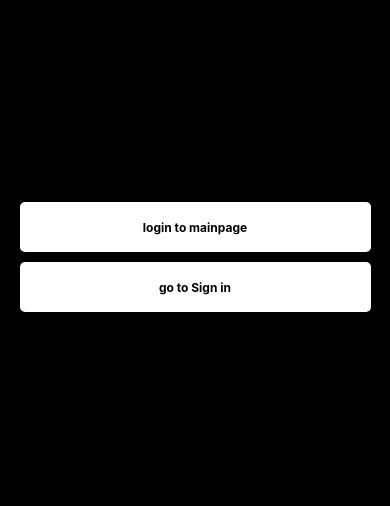
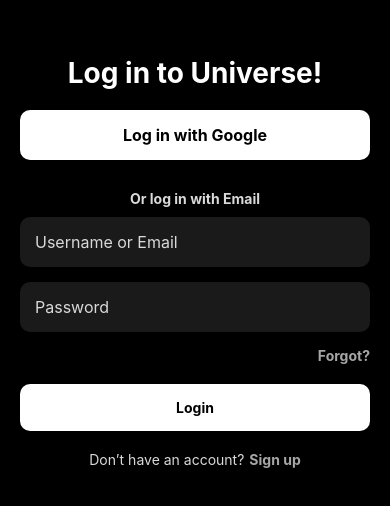
Before and after one commit to NdlanziT/Universe, a React Native app: screen /Login in a window 390 px wide. Shown: the part 160-666 px from the top of the page. Built offline with nearby package versions, Linux system fonts and the light colour scheme.

Commit message:
Fixed the log-in & sign-in screens but didnt add the authentication logic. On click of the "Create Account" & "Login" buttons the app redirects diractly to the home screen.

```diff
--- a/package.json
+++ b/package.json
@@ -11,6 +11,7 @@
   "dependencies": {
     "@expo-google-fonts/itim": "^0.2.3",
     "@expo/vector-icons": "^14.0.2",
+    "@react-native-community/checkbox": "^0.5.17",
     "@react-navigation/bottom-tabs": "^6.6.1",
     "@react-navigation/native": "^6.1.18",
     "@react-navigation/native-stack": "^6.11.0",
--- a/screens/startpages/login.js
+++ b/screens/startpages/login.js
@@ -1,43 +1,114 @@
-import { View, Text, TouchableOpacity, StyleSheet } from 'react-native';
 import React from 'react';
+import { View, Text, TouchableOpacity, TextInput, StyleSheet } from 'react-native';
 
-const Login = ({navigation}) => {
+const Login = ({ navigation }) => {
   return (
     <View style={styles.container}>
+      <Text style={styles.header}>Log in to Universe!</Text>
+
+      {/* Google Login Button */}
+      <TouchableOpacity style={styles.googleButton}>
+        <Text style={styles.googleText}>Log in with Google</Text>
+      </TouchableOpacity>
+
+      <Text style={styles.orText}>Or log in with Email</Text>
+
+      {/* Input Fields */}
+      <TextInput style={styles.input} placeholder="Username or Email" placeholderTextColor="#d9d9d9" />
+      <TextInput style={styles.input} placeholder="Password" secureTextEntry={true} placeholderTextColor="#d9d9d9" />
+
+      {/* Forgot Password */}
+      <TouchableOpacity style={styles.forgotButton}>
+        <Text style={styles.forgotText}>Forgot?</Text>
+      </TouchableOpacity>
+
+      {/* Login Button - Navigate to Home Screen */}
       <TouchableOpacity style={styles.loginButton} onPress={() => navigation.navigate('Tab')}>
-        <Text style={styles.loginText}>login to mainpage</Text>
+        <Text style={styles.loginText}>Login</Text>
       </TouchableOpacity>
-      <TouchableOpacity style={styles.loginButton} onPress={() => navigation.navigate('Signin')}>
-        <Text style={styles.loginText}>go to Sign in</Text>
-      </TouchableOpacity>
+
+      {/* Sign-up Option */}
+      <View style={styles.signupContainer}>
+        <Text style={styles.signupText}>Don’t have an account?</Text>
+        <TouchableOpacity onPress={() => navigation.navigate('Signin')}>
+          <Text style={styles.signupLink}>Sign up</Text>
+        </TouchableOpacity>
+      </View>
     </View>
   );
 };
 
+export default Login;
+
 const styles = StyleSheet.create({
   container: {
     flex: 1,
+    backgroundColor: 'black',
+    padding: 20,
     justifyContent: 'center',
+  },
+  header: {
+    fontSize: 28,
+    color: 'white',
+    fontWeight: 'bold',
+    marginBottom: 20,
+    textAlign: 'center',
+  },
+  googleButton: {
+    backgroundColor: 'white',
+    padding: 15,
+    borderRadius: 10,
+    marginBottom: 20,
     alignItems: 'center',
-    backgroundColor: '#000000',
-    width: '100%',
+  },
+  googleText: {
+    fontSize: 16,
+    fontWeight: 'bold',
+    color: 'black',
+  },
+  orText: {
+    color: '#d9d9d9',
+    textAlign: 'center',
+    marginVertical: 10,
+    fontWeight: 'bold',
+  },
+  input: {
+    backgroundColor: '#1a1a1a',
+    color: 'white',
+    padding: 15,
+    borderRadius: 10,
+    marginBottom: 15,
+    fontSize: 16,
+  },
+  forgotButton: {
+    alignSelf: 'flex-end',
+    marginBottom: 20,
+  },
+  forgotText: {
+    color: '#a6a6a6',
+    fontWeight: 'bold',
   },
   loginButton: {
-    backgroundColor: '#FFFFFF',
-    padding: 10,
-    borderRadius: 5,
-    borderRadius: 5,
-    width: '90%',
-    marginBottom: 10,
-    height: 50,
-    justifyContent: 'center',
+    backgroundColor: 'white',
+    padding: 15,
+    borderRadius: 10,
     alignItems: 'center',
   },
   loginText: {
-    color: '#000000',
-    fontSize: 12,
+    color: 'black',
     fontWeight: 'bold',
   },
+  signupContainer: {
+    flexDirection: 'row',
+    justifyContent: 'center',
+    marginTop: 20,
+  },
+  signupText: {
+    color: '#d9d9d9',
+  },
+  signupLink: {
+    color: '#a6a6a6',
+    fontWeight: 'bold',
+    marginLeft: 5,
+  },
 });
-
-export default Login;
--- a/screens/startpages/signin.js
+++ b/screens/startpages/signin.js
@@ -1,43 +1,103 @@
-import { View, Text, TouchableOpacity, StyleSheet } from 'react-native'
-import React from 'react'
+import React, { useState } from 'react';
+import { View, Text, TouchableOpacity, TextInput, StyleSheet } from 'react-native';
 
-const Signin = ({navigation}) => {
+const SignUp = ({ navigation }) => {
   return (
     <View style={styles.container}>
-        <TouchableOpacity style={styles.loginButton} onPress={() => navigation.navigate('Tab')}>
-        <Text style={styles.loginText}>Signin to mainpage</Text>
+      <Text style={styles.header}>Sign up to Universe!</Text>
+
+      {/* Google Sign-up Button */}
+      <TouchableOpacity style={styles.googleButton}>
+        <Text style={styles.googleText}>Sign up with Google</Text>
       </TouchableOpacity>
-        <TouchableOpacity style={styles.loginButton} onPress={() => navigation.navigate('Login')}>
-        <Text style={styles.loginText}>go to login</Text>
+
+      <Text style={styles.orText}>Or continue with Email</Text>
+
+      {/* Input Fields */}
+      <TextInput style={styles.input} placeholder="Enter username" placeholderTextColor="#d9d9d9" />
+      <TextInput style={styles.input} placeholder="Enter phone number" placeholderTextColor="#d9d9d9" />
+      <TextInput style={styles.input} placeholder="Enter Email" placeholderTextColor="#d9d9d9" />
+      <TextInput style={styles.input} placeholder="Enter password" secureTextEntry={true} placeholderTextColor="#d9d9d9" />
+
+      {/* Create Account Button */}
+      <TouchableOpacity style={styles.signupButton} onPress={() => navigation.navigate('Tab')}>
+        <Text style={styles.signupText}>Create Account</Text>
+      </TouchableOpacity>
+
+      {/* Login Option */}
+      <View style={styles.loginContainer}>
+        <Text style={styles.loginText}>Already have an account?</Text>
+        <TouchableOpacity onPress={() => navigation.navigate('Login')}>
+          <Text style={styles.loginLink}>Login</Text>
         </TouchableOpacity>
       </View>
-  )
-}
+    </View>
+  );
+};
+
+export default SignUp;
 
 const styles = StyleSheet.create({
   container: {
     flex: 1,
+    backgroundColor: 'black',
+    padding: 20,
     justifyContent: 'center',
-      alignItems: 'center',
-      backgroundColor: '#000000',
-      width: '100%',
   },
-    loginButton: {
-      backgroundColor: '#FFFFFF',
-      padding: 10,
-      borderRadius: 5,
-      borderRadius: 5,
-      width: '90%',
-      marginBottom: 10,
-      height: 50,
-      justifyContent: 'center',
+  header: {
+    fontSize: 28,
+    color: 'white',
+    fontWeight: 'bold',
+    marginBottom: 20,
+    textAlign: 'center',
+  },
+  googleButton: {
+    backgroundColor: 'white',
+    padding: 15,
+    borderRadius: 10,
+    marginBottom: 20,
     alignItems: 'center',
   },
-    loginText: {
-      color: '#000000',
-      fontSize: 12,
+  googleText: {
+    fontSize: 16,
+    fontWeight: 'bold',
+    color: 'black',
+  },
+  orText: {
+    color: '#d9d9d9',
+    textAlign: 'center',
+    marginVertical: 10,
     fontWeight: 'bold',
   },
+  input: {
+    backgroundColor: '#1a1a1a',
+    color: 'white',
+    padding: 15,
+    borderRadius: 10,
+    marginBottom: 15,
+    fontSize: 16,
+  },
+  signupButton: {
+    backgroundColor: 'white',
+    padding: 15,
+    borderRadius: 10,
+    alignItems: 'center',
+  },
+  signupText: {
+    color: 'black',
+    fontWeight: 'bold',
+  },
+  loginContainer: {
+    flexDirection: 'row',
+    justifyContent: 'center',
+    marginTop: 20,
+  },
+  loginText: {
+    color: '#d9d9d9',
+  },
+  loginLink: {
+    color: '#a6a6a6',
+    fontWeight: 'bold',
+    marginLeft: 5,
+  },
 });
-
-export default Signin
```
Also changed, not shown: 1 other file (tests, documents, lock files or other folders). Lines whose indentation alone changed are shown as unchanged.
